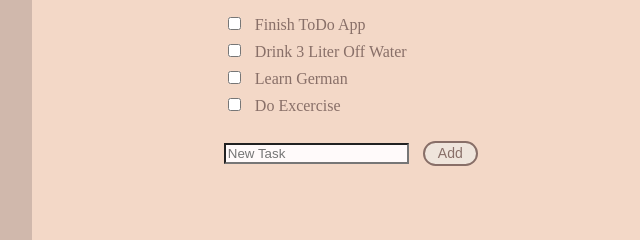
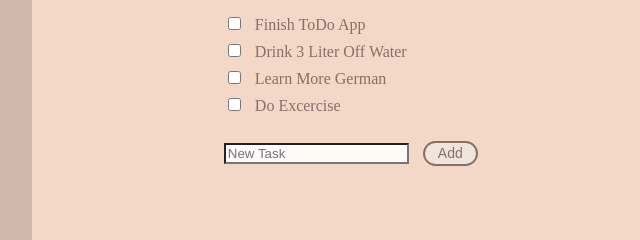
Before and after one commit to vico-design/todo-list, a website with bundled scripts: page index.html in a window 1280 px wide. Shown: the part 405-645 px from the top of the page, 218-858 px from the left. Built offline with nearby package versions, Linux system fonts and the light colour scheme.

Commit message:
correction one item

```diff
--- a/index.html
+++ b/index.html
@@ -35,7 +35,7 @@
             </li>
             <li>
               <input class="checkbox" type="checkbox" />
-              <label>Learn German</label>
+              <label>Learn more German</label>
               <a href="#" class="trashButton">🗑</a>
             </li>
             <li>
```
